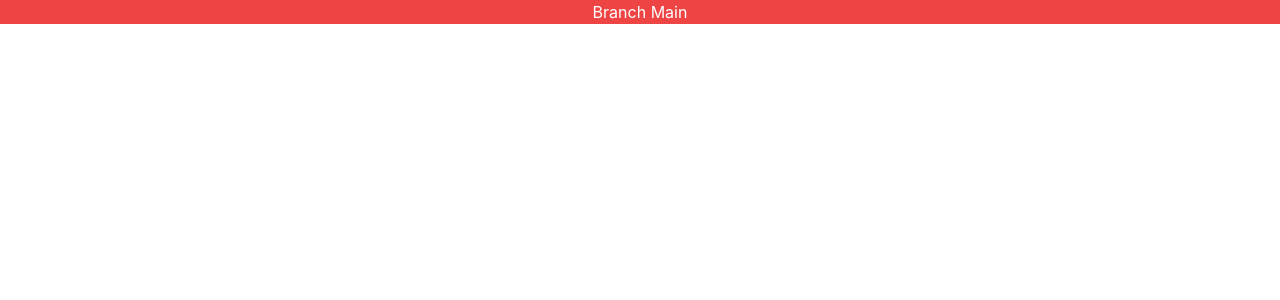
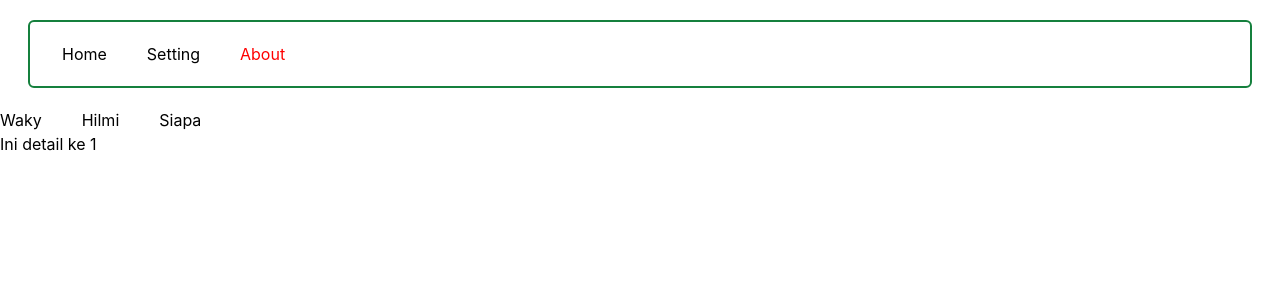
Before and after one commit to Wakype/belajar_reactjs, a React (Create React App) app: page /about/1 in a window 1280 px wide. Shown: the top 300 px of the page. Built offline with nearby package versions, Linux system fonts and the light colour scheme.

Commit message:
Belajar React-Router

```diff
--- a/src/App.js
+++ b/src/App.js
@@ -1,12 +1,48 @@
-import React from "react"
-
+import React from "react";
+import { Route, Routes, Link, NavLink } from "react-router-dom";
+import Home from "./pages/home";
+import Setting from "./pages/setting";
+import About from "./pages/about";
+import Button from "./komponen/button";
+import Detail from "./pages/detail";
+import Detail2 from "./pages/detail2";
 
 function App() {
-  return(
+  return (
     <React.Fragment>
-      <h1 style={{textAlign: 'center'}} className="bg-red-500 text-white">Branch Main</h1>
+      <section className="space-x-10 border py-5 my-5 mx-7 rounded-md border-2 border-green-700">
+        {/* <Link to={'/'}>Home</Link>
+        <Link to={'/setting'}>Setting</Link>
+        <Link to={'/about'}>About</Link> */}
+        <NavLink
+          to={"/"}
+          style={({ isActive }) => (isActive ? { color: "red" } : undefined)}
+          className="ml-8"
+        >
+          Home
+        </NavLink>
+        <NavLink
+          to={"/setting"}
+          className={({ isActive }) => (isActive ? "text-blue-800" : undefined)}
+        >
+          Setting
+        </NavLink>
+        <NavLink
+          to={"/about"}
+          style={({ isActive }) => (isActive ? { color: "red" } : undefined)}
+        >
+          About
+        </NavLink>
+      </section>
+      <Routes>
+        <Route path="/" element={<Home label={"klik ini"} />} />
+        <Route path="/setting" element={<Setting />} />
+        <Route path="/about" element={<About />} />
+        <Route path="/about/:id/" element={<Detail />} />
+        <Route path="about/:id/:nama" element={<Detail2 />} />
+      </Routes>
     </React.Fragment>
-  )
+  );
 }
 
-export default App
+export default App;
--- a/src/index.js
+++ b/src/index.js
@@ -1,13 +1,16 @@
-import React from 'react';
-import ReactDOM from 'react-dom/client';
-import './index.css';
-import App from './App';
-import reportWebVitals from './reportWebVitals';
+import React from "react";
+import ReactDOM from "react-dom/client";
+import "./index.css";
+import App from "./App";
+import reportWebVitals from "./reportWebVitals";
+import { BrowserRouter as Router } from 'react-router-dom'
 
-const root = ReactDOM.createRoot(document.getElementById('root'));
+const root = ReactDOM.createRoot(document.getElementById("root"));
 root.render(
   <React.StrictMode>
-    <App />
+    <Router>
+      <App />
+    </Router>
   </React.StrictMode>
 );
 
--- /dev/null
+++ b/src/komponen/button.jsx
@@ -0,0 +1,9 @@
+import React from 'react'
+
+export default function Button({label}) {
+    return(
+        <React.Fragment>
+            <button>{label}</button>
+        </React.Fragment>
+    )
+}
--- /dev/null
+++ b/src/pages/about.jsx
@@ -0,0 +1,15 @@
+import React from "react";
+import { Route, Routes, Switch, NavLink, Link } from 'react-router-dom'
+
+export default function About() {
+  return (
+    <div>
+      <section className="space-x-10">
+        <Link to={'/about/1'}>1</Link>
+        <Link to={'/about/2'}>2</Link>
+        <Link to={'/about/3'}>3</Link>
+      </section>
+      <h1>ini about</h1>
+    </div>
+  );
+}
--- /dev/null
+++ b/src/pages/detail.jsx
@@ -0,0 +1,17 @@
+import React from 'react'
+import { Link, useParams } from 'react-router-dom'
+
+export default function Detail() {
+    let {id, nama} = useParams()
+
+    return(
+        <React.Fragment>
+            <section className="space-x-10">
+                <Link to={'/about/:id/:nama'}>Waky</Link>
+                <Link to={'/about/:id/:nama'}>Hilmi</Link>
+                <Link to={'/about/:id/:nama'}>Siapa</Link>
+            </section>
+            <p>Ini detail ke {id}</p>
+        </React.Fragment>
+    )
+}
--- /dev/null
+++ b/src/pages/detail2.jsx
@@ -0,0 +1,13 @@
+import React from 'react'
+import { Link, useParams } from 'react-router-dom'
+
+export default function Detail2() {
+    let {id, nama} = useParams()
+
+    return(
+        <React.Fragment>
+            <p>halo {nama}</p>
+            <p>Ini detail ke {id}</p>
+        </React.Fragment>
+    )
+}
--- /dev/null
+++ b/src/pages/home.jsx
@@ -0,0 +1,12 @@
+import React from "react";
+
+export default function Home({ label }) {
+  return (
+    <div>
+      <h1>ini home</h1>
+      <a href="/about">
+        <button className="border border-green-500 rounded py-2 px-4 mt-3">{label}</button>
+      </a>
+    </div>
+  );
+}
--- /dev/null
+++ b/src/pages/setting.jsx
@@ -0,0 +1,11 @@
+import React from "react";
+
+export default function Setting() {
+  return (
+    <div>
+      <h1>ini setting</h1>
+      <h1>ini setting</h1>
+      <h1>ini setting</h1>
+    </div>
+  );
+}
```
